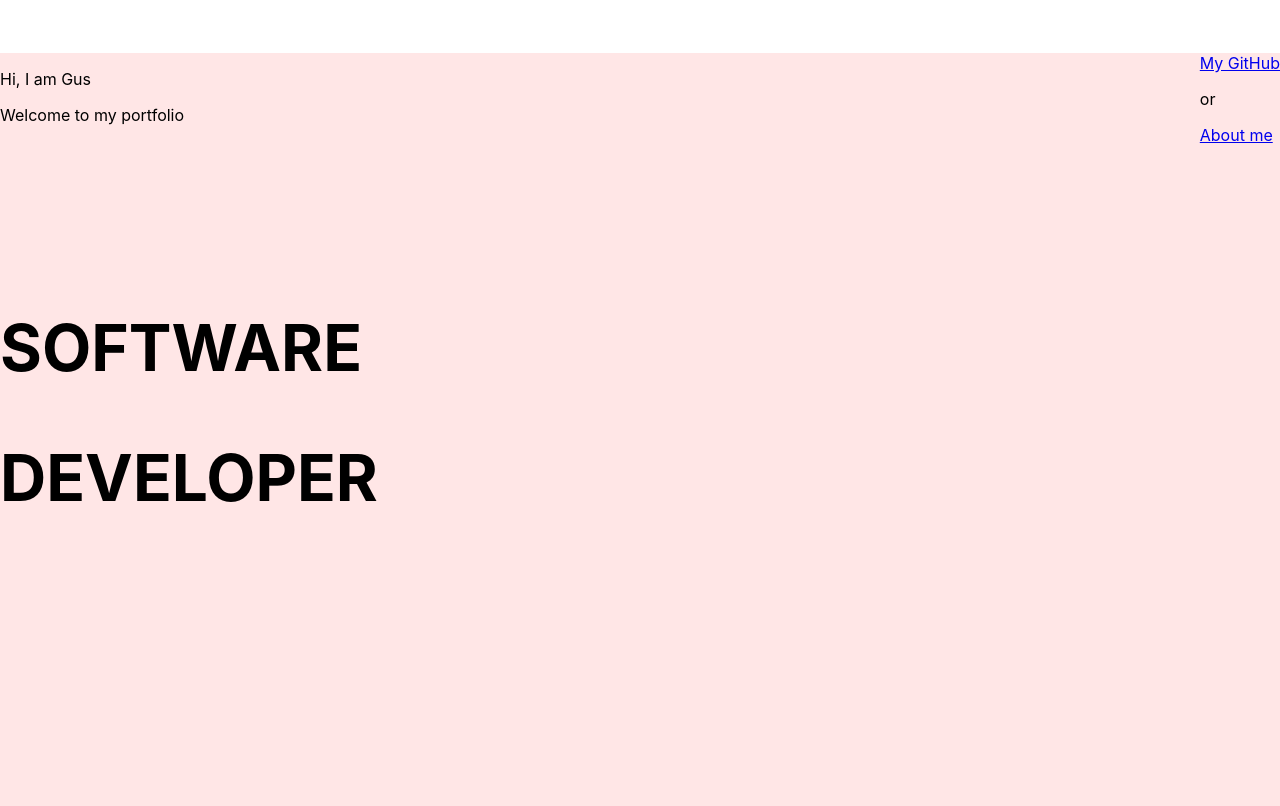
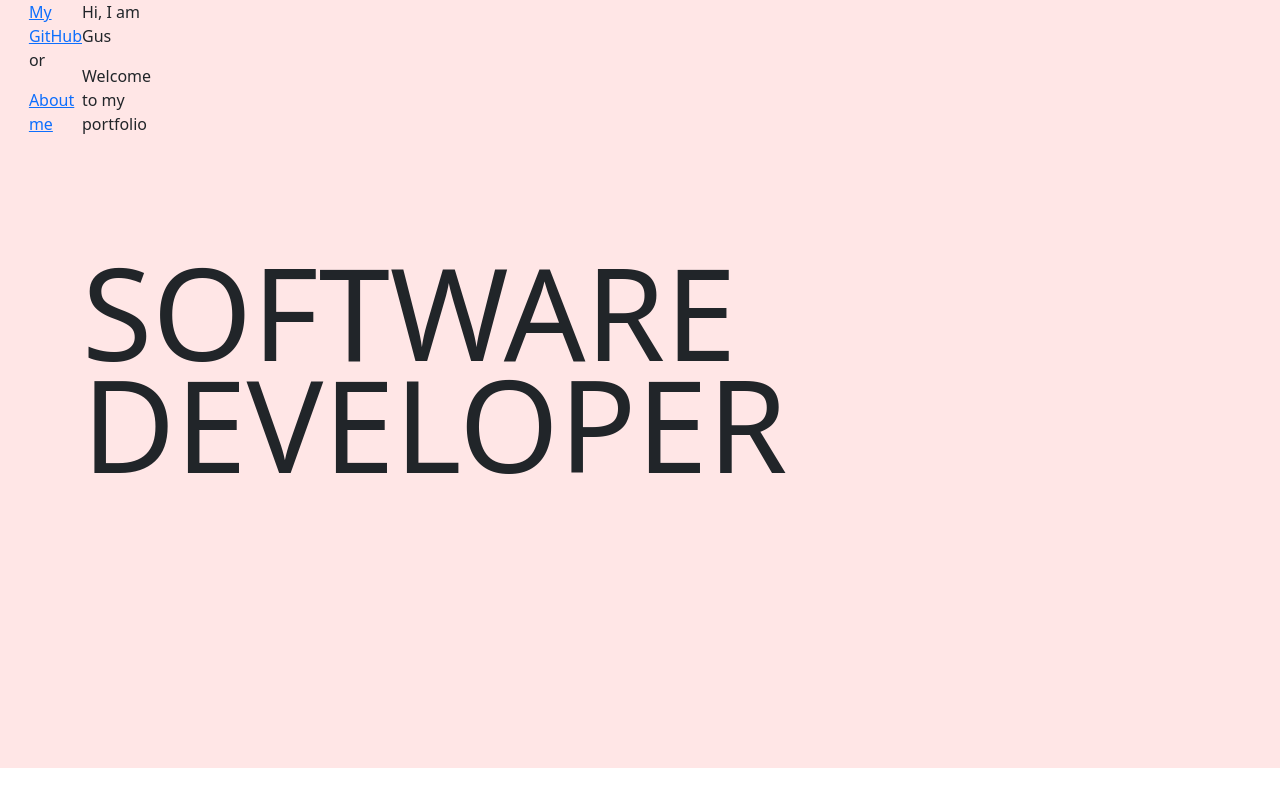
Before and after one commit to gdameneses/gustavo-meneses-portfolio, a React (Create React App) app: page / in a window 1280 px wide. Shown: the top 806 px of the page. Built offline with nearby package versions, Linux system fonts and the light colour scheme.

Commit message:
chore: imported bootstrap

```diff
--- a/package.json
+++ b/package.json
@@ -6,7 +6,9 @@
     "@testing-library/jest-dom": "^5.17.0",
     "@testing-library/react": "^13.4.0",
     "@testing-library/user-event": "^13.5.0",
+    "bootstrap": "^5.3.2",
     "react": "^18.2.0",
+    "react-bootstrap": "^2.10.0",
     "react-dom": "^18.2.0",
     "react-scripts": "5.0.1",
     "sass": "^1.70.0",
--- a/src/components/header/Header.js
+++ b/src/components/header/Header.js
@@ -1,10 +1,12 @@
 import React from 'react';
+import Container from 'react-bootstrap/Container';
+
 import './Header.scss';
 
 const Header = () => {
   return (
-    <section className= "hero container-fluid">
-      <div className="hero__content container">
+    <Container fluid className= "hero">
+      <Container className="hero__content">
         <div className="hero__subtitle">
         <div className="hero__subtitle__block--left">
           <p className="hero__text">Hi, I am Gus</p>
@@ -20,8 +22,8 @@ const Header = () => {
             <h1 className="hero__header__text--left">SOFTWARE</h1>
             <h1 className="hero__header__text--right">DEVELOPER</h1>
           </div>
-      </div>
-    </section>
+      </Container>
+    </Container>
   );
 };
 
--- a/src/components/header/Header.scss
+++ b/src/components/header/Header.scss
@@ -5,34 +5,45 @@
 
 .hero__content {
   position: relative;
+  display: flex;
+  height: 100%;
+  align-content: center;
 }
 
-.hero__subtitle__block--left{
+.hero__subtitle {
+  position: absolute;
+  //width: 100%;
+  top: 0;
+  display: flex;
+  justify-content: space-between;
+  align-self: flex-start;
+}
+
+.hero__subtitle__block--left {
   position: absolute;
   top: 0;
   left: 0;
 }
 
-.hero__subtitle__block--right{
+.hero__subtitle__block--right {
   position: absolute;
   top: 0;
   right: 0;
 }
 
-
 .hero__header {
+  //width: 100%;
+  height: 16rem;
+  align-self: center;
   position: relative;
-  top: 256px;
 }
 
 .hero__header h1 {
-  font-size: 64px;
+  font-size: 128px;
+  line-height: 7rem;
+  margin: 0;
 }
 
-.hero__header--left {
-
+.hero__header__text--right {
+  text-align: end;
 }
-
-.hero__header--left {
-
-}
--- a/src/index.js
+++ b/src/index.js
@@ -3,6 +3,8 @@ import ReactDOM from 'react-dom/client';
 import './index.scss';
 import App from './App';
 import reportWebVitals from './reportWebVitals';
+import 'bootstrap/dist/css/bootstrap.min.css';
+
 
 const root = ReactDOM.createRoot(document.getElementById('root'));
 root.render(
```
Also changed, not shown: 1 other file (tests, documents, lock files or other folders).
